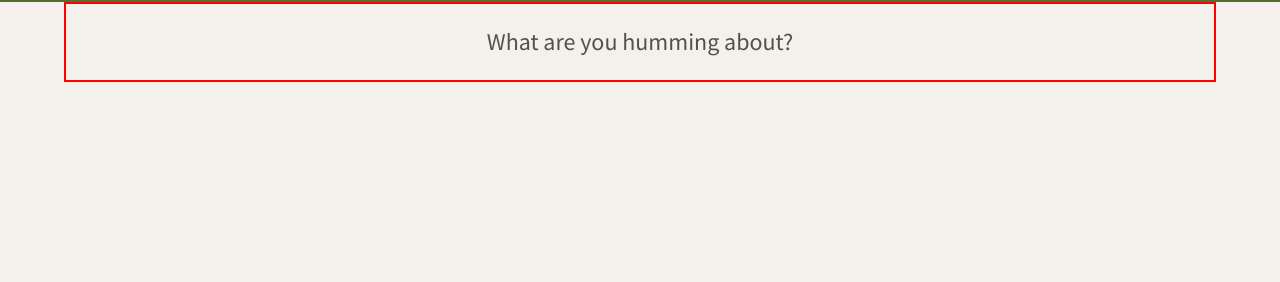
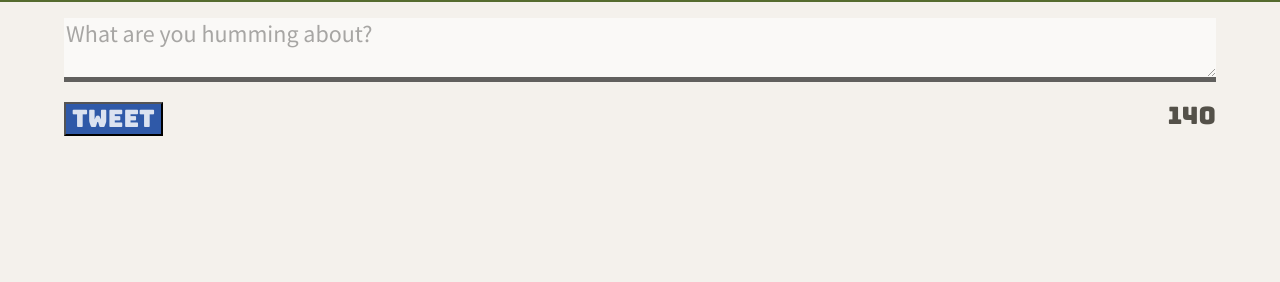
Before and after one commit to hsaidahmed/tweeter, a website: page public/index.html in a window 1280 px wide. Shown: the part 518-800 px from the top of the page. Drawn offline with nearby package versions, Linux system fonts and the light colour scheme.

Commit message:
Crafting the Form

```diff
--- a/public/index.html
+++ b/public/index.html
@@ -15,6 +15,8 @@
     <link rel="stylesheet" href="/styles/layout.css" type="text/css" />
     <link rel="stylesheet" href="/styles/nav.css" type="text/css" />
     <link rel="stylesheet" href="/styles/header.css" type="text/css" />
+    <link rel="stylesheet" href="/styles/new-tweet.css" type="text/css" />
+
 
     <link rel="preconnect" href="https://fonts.googleapis.com" />
     <link rel="preconnect" href="https://fonts.gstatic.com" crossorigin />
@@ -46,7 +48,7 @@
         <i class="fas fa-angle-double-down"></i>
       </div>
     </nav>
-    <header>
+    <header class="header">
       <div>
         <img src="/images/profile-hex.png" />
       </div>
@@ -58,7 +60,17 @@
 
     <!-- Page-specific (main) content here -->
     <main class="container">
-      <p>What are you humming about?</p>
+      <section class="new-tweet">
+        <!-- <h2>Compose Tweet</h2> -->
+        <form id="tweetForm" action="/tweets" method="POST">
+          <label for="tweet-text"></label>
+          <textarea name="text" id="tweet-text" placeholder="What are you humming about?"></textarea>
+          <div class="buttons">
+            <button id="button" type="submit">Tweet</button>
+            <output name="counter" class="counter" for="tweet-text">140</output>
+          </div>
+        </form>
+      </section>
     </main>
   </body>
 </html>
--- a/public/styles/header.css
+++ b/public/styles/header.css
@@ -1,4 +1,4 @@
-header {
+.header {
   display: flex;
   height: 400px;
   width: 100%;
--- a/public/styles/layout.css
+++ b/public/styles/layout.css
@@ -20,13 +20,13 @@ body {
   font-size: 24px;
   font-family: 'Source Sans Pro', sans-serif;
 }
-main {
+.container {
   width: 90%;
-  display:flex;
-  align-items: center;
-  justify-content:center;
-  border: solid 2px red;
-  margin:auto;
+  /* display:flex; */
+  margin: auto;
+  padding-top: 1rem;
+  padding-bottom: 0.5rem;
+  margin-bottom: 20px;
 
 
 }
--- /dev/null
+++ b/public/styles/new-tweet.css
@@ -0,0 +1,19 @@
+#tweetForm{
+  display: flex;
+  flex-direction: column;
+}
+.buttons{
+  display: flex;
+  justify-content: space-between;
+  padding-top: 20px;
+  font-family: 'Bungee';
+}
+#button{
+  background-color: #2f59a8;
+  color: rgba(255, 255, 255, 0.829);
+}
+#tweet-text{
+  opacity: 60%;
+  border: none;
+  border-bottom: 5px solid black;
+}
```
